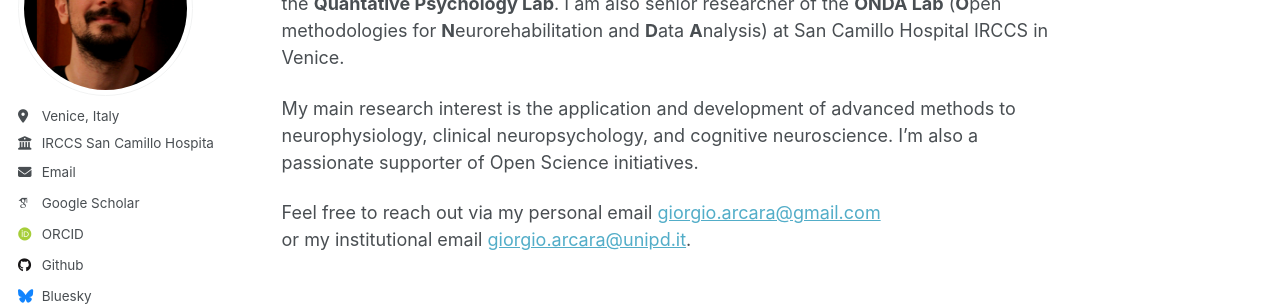
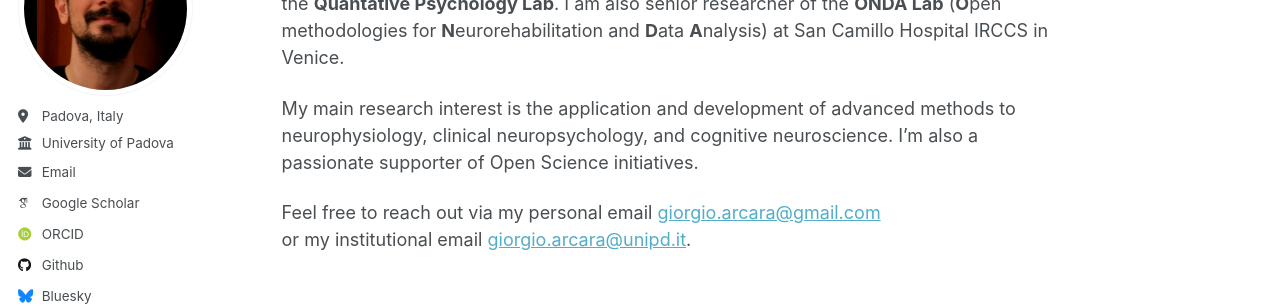
Before and after one commit to giorgioarcara/giorgioarcara.github.io, a Jekyll site: the page built from _pages/about.md, in a window 1280 px wide. Shown: the part 185-491 px from the top of the page. Built offline with Jekyll 4.4.1, drawn with Linux system fonts in a browser that asks for light colours; some web fonts are replaced.

Commit message:
changed Location

```diff
--- a/_config.yml
+++ b/_config.yml
@@ -25,8 +25,8 @@ author:
   #name             : "Short Bio" #"Your Sidebar Name"
   pronouns         : # example: "she/her"
   #bio              : "I am the head of Neurophysiology Laboratory at IRCCS San Camillo. My main research interest are Cognitive Neurosciene and Clinical Neuropsychology, with a focus on methodological aspects."
-  location         : "Venice, Italy"
-  employer         : "IRCCS San Camillo Hospital"
+  location         : "Padova, Italy"
+  employer         : "University of Padova"
   uri              : # URL
   email            : "giorgio.arcara@gmail.com"
 
```
